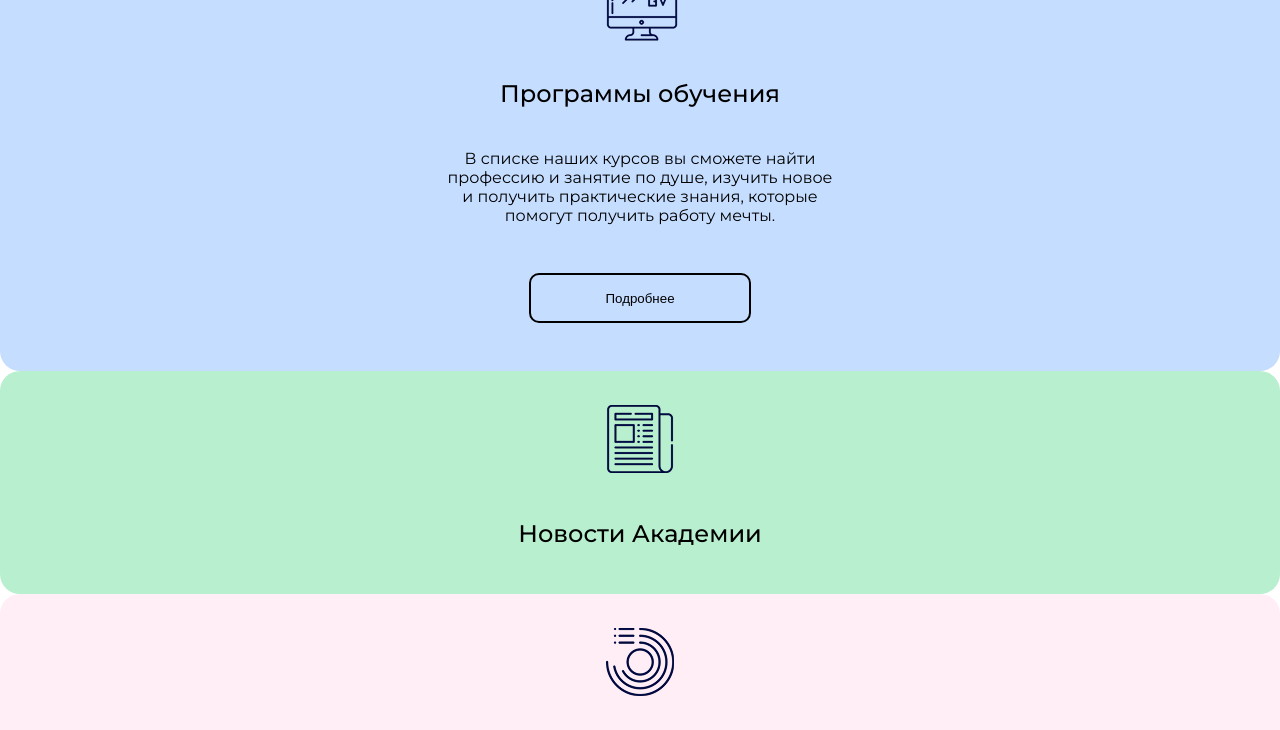
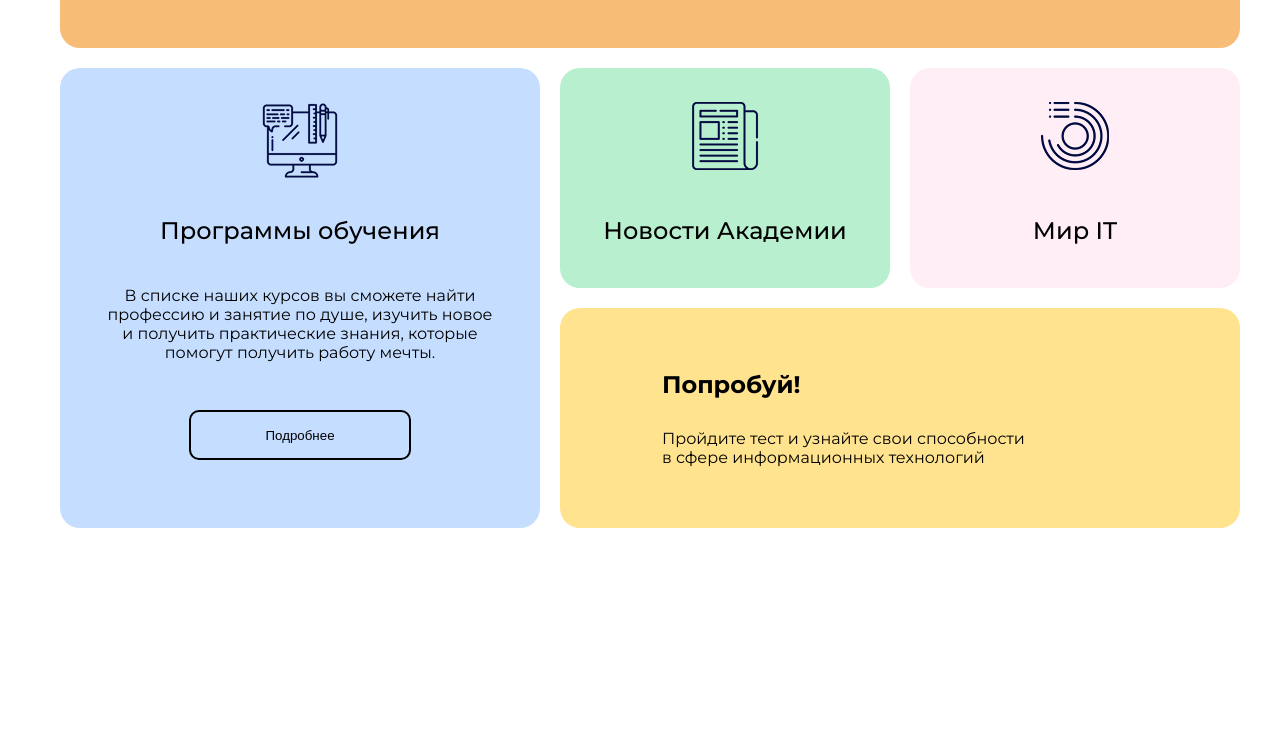
Before and after one commit to TheSwordsmain/Grid, a plain HTML site: page index.html in a window 1280 px wide. Shown: the part 242-972 px from the top of the page. After the commit the page ends 840 px from the top, so only its background shows below. Drawn offline with Linux system fonts and the light colour scheme.

Commit message:
class name

```diff
--- a/index.html
+++ b/index.html
@@ -10,7 +10,7 @@
   <link href="https://fonts.googleapis.com/css2?family=Montserrat:ital,wght@0,100..900;1,100..900&display=swap" rel="stylesheet">
   </head>
   <body>
-    <div class="gri">
+    <div class="grid">
       <div class="box box1">
         <div class="box1__flex">
           <div class="date">
```
